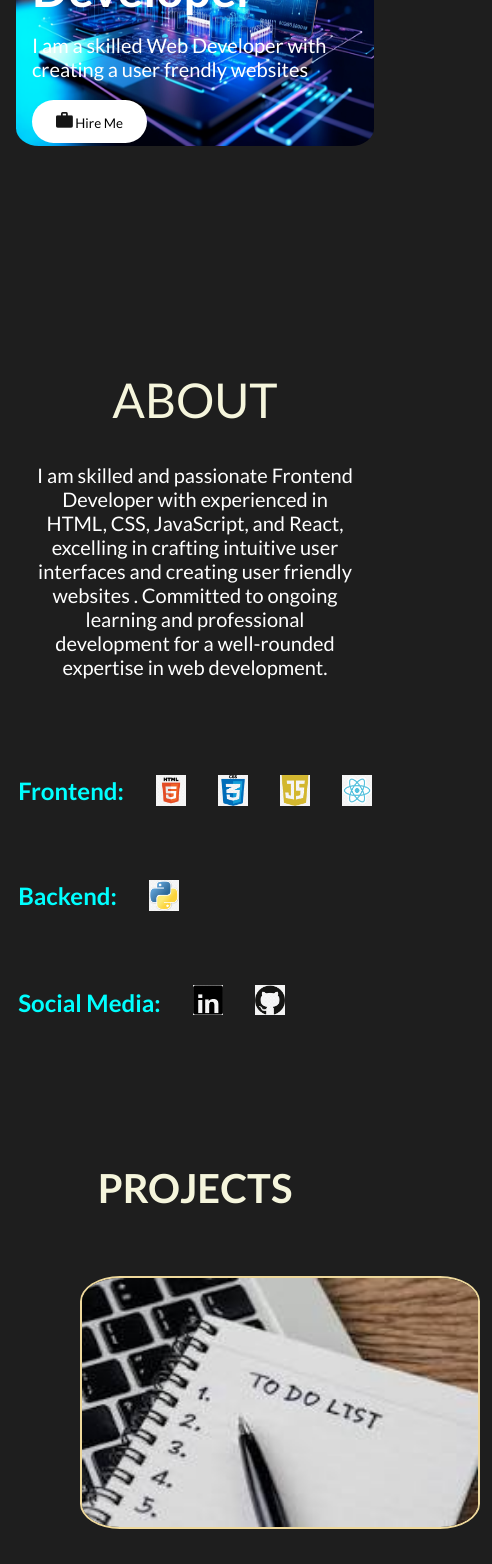
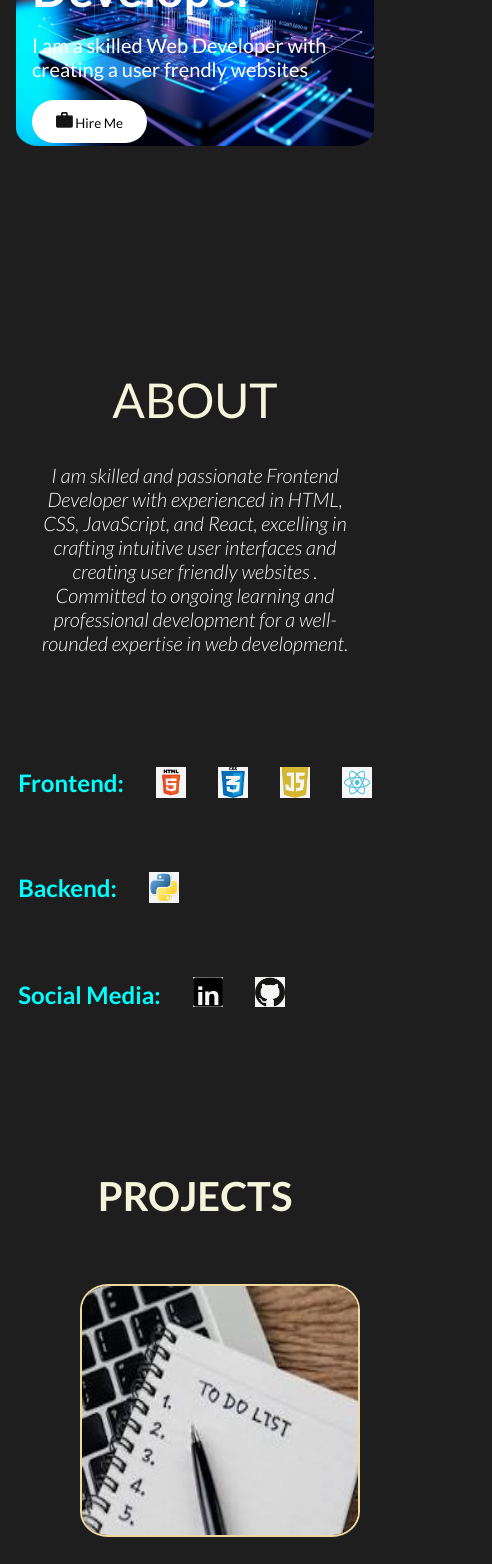
Before and after one commit to SantoshUppuluri/sai, a React (Create React App) app: page / in a window 390 px wide. Shown: the part 432-1996 px from the top of the page, 492 px wide, since content can reach past the window. Built offline with nearby package versions, Linux system fonts and the light colour scheme.

Commit message:
files has changed

```diff
--- a/package.json
+++ b/package.json
@@ -4,10 +4,6 @@
   "private": true,
   "dependencies": {
     "@emailjs/browser": "^4.3.3",
-    "@fortawesome/fontawesome-svg-core": "^6.5.2",
-    "@fortawesome/free-brands-svg-icons": "^6.5.2",
-    "@fortawesome/free-regular-svg-icons": "^6.5.2",
-    "@fortawesome/free-solid-svg-icons": "^6.5.2",
     "@fortawesome/react-fontawesome": "^0.2.0",
     "@testing-library/jest-dom": "^5.17.0",
     "@testing-library/react": "^13.4.0",
@@ -15,11 +11,9 @@
     "react": "^18.2.0",
     "react-dom": "^18.2.0",
     "react-fontawesome": "^1.7.1",
-    "react-hot-toast": "^2.4.1",
     "react-icons": "^5.0.1",
     "react-scripts": "5.0.1",
     "react-scroll": "^1.9.0",
-    "react-toastify": "^10.0.5",
     "reacticons": "^0.0.1",
     "web-vitals": "^2.1.4"
   },
--- a/src/components/About/about.css
+++ b/src/components/About/about.css
@@ -61,6 +61,10 @@
 }
 @media screen and (max-width: 768px) {
     .paragraph{
-        justify-content: center;
+        font-weight: 300;
+        font-style: italic;
+    }
+    .stack-container{
+        margin: 1rem;
     }
 }
--- a/src/components/Contact/contact.css
+++ b/src/components/Contact/contact.css
@@ -46,3 +46,14 @@
 .submitBtn:hover{
     scale: 1.05;
 }
+@media screen and (max-width: 768px) {
+    #contact{
+        padding: 1rem;
+    }
+    .titleContact{
+        font-size: 1.5rem;
+    }
+    .contactDes{
+        font-size: 1rem;
+    }
+}
--- a/src/components/Home/home.css
+++ b/src/components/Home/home.css
@@ -68,6 +68,6 @@
      padding: 1rem;
      right: 0;
      top: 11rem;
-
+     display: flex;
     }
   }
--- a/src/components/Navbar/navbar.css
+++ b/src/components/Navbar/navbar.css
@@ -53,3 +53,9 @@
 .active{
     color:rgb(18, 205, 230); ;
 }
+
+@media screen and (max-width: 768px) {
+    .menubarBtn{
+        display: none;
+    }
+}
--- a/src/components/Navbar/navbar.js
+++ b/src/components/Navbar/navbar.js
@@ -13,7 +13,6 @@ const Navbar = () => {
             <Link activeClass='active ' to='home'spy={true} smooth={true} offset={-100} duration={500} className='menubarListItem'>HOME</Link>
             <Link activeClass='active ' to='about'spy={true} smooth={true} offset={-100} duration={500}className='menubarListItem'>ABOUT</Link>
             <Link activeClass='active ' to='project'spy={true} smooth={true} offset={-10} duration={500}className='menubarListItem'>PROJECT</Link>
-
         </div>
         <button className='menubarBtn' onClick={()=>{
           document.getElementById('contact').scrollIntoView({behavior: 'smooth'});
--- a/src/components/project/project.css
+++ b/src/components/project/project.css
@@ -101,16 +101,16 @@
   .project-image>img:hover {
     scale: 1.1;
   }
-  @media screen and (max-width: 768px) {
+  @media (max-width: 768px) {
     .project-image>img {
       display: flex;
 
       align-items: center;
-      width: 400px;
+      width: 280px;
     }
 
     .alignCenter {
       display: flex;
       justify-content: center;
     }
-}
+  }
```
Also changed, not shown: 1 other file (tests, documents, lock files or other folders).
